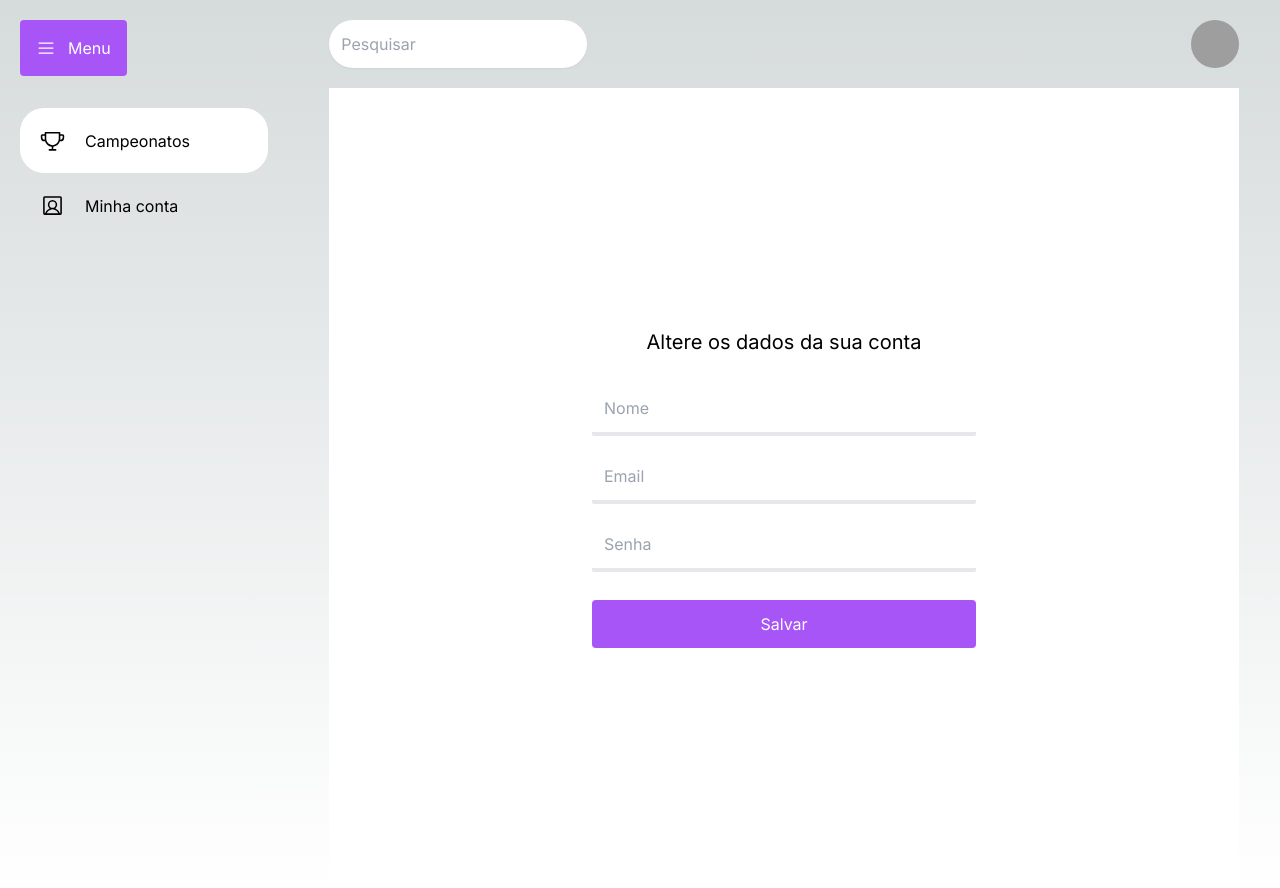
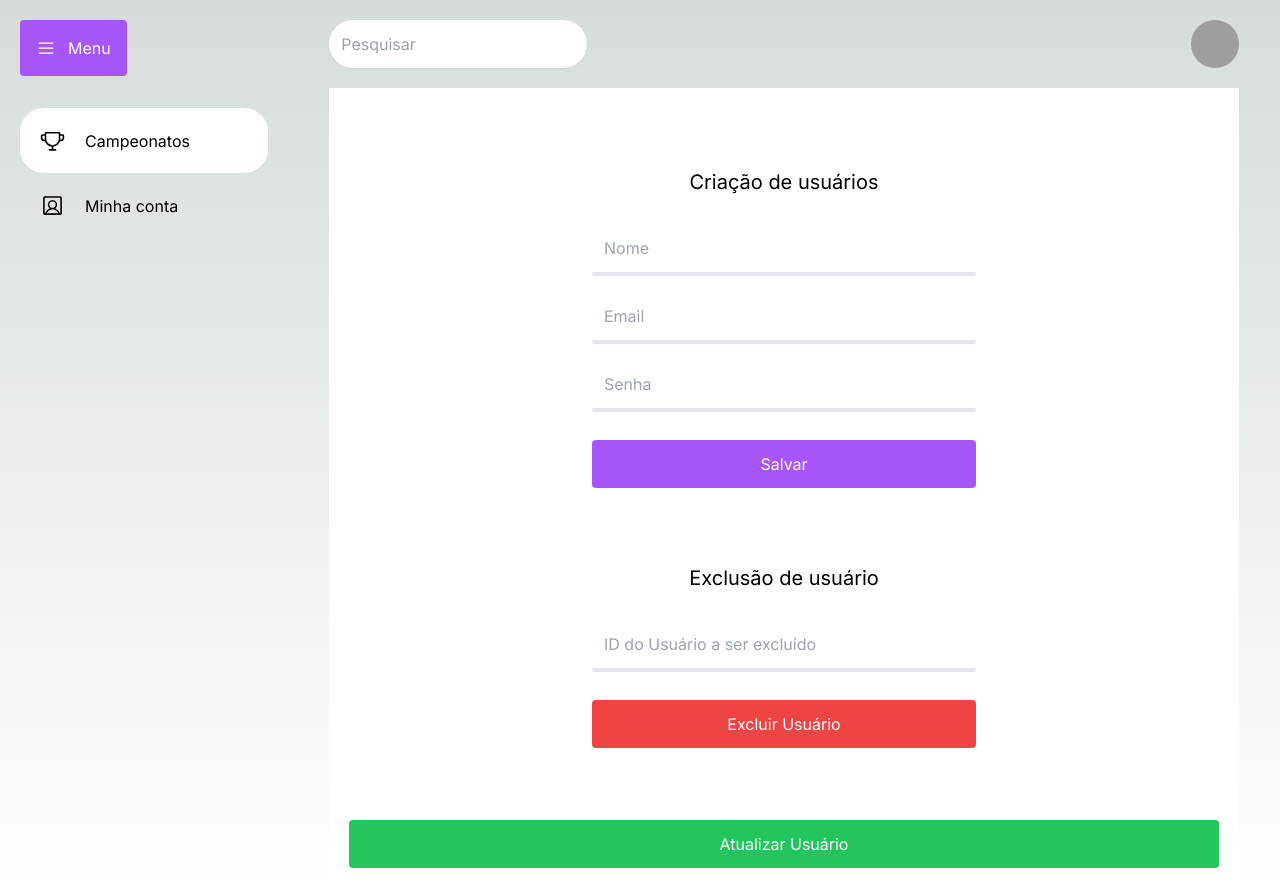
Before and after one commit to gustavo-sorrilha/vertigo-web, a Next.js app: page /profile in a window 1280 px wide. Built offline with nearby package versions, Linux system fonts and the light colour scheme; grey boxes are pictures that could not be loaded.

Commit message:
delete e update de usuários

```diff
--- a/package.json
+++ b/package.json
@@ -11,12 +11,14 @@
   },
   "dependencies": {
     "@phosphor-icons/react": "^2.0.13",
+    "axios": "^1.5.1",
     "cors": "^2.8.5",
     "date-fns": "^2.30.0",
     "express": "^4.18.2",
     "next": "^13.5.3",
     "react": "^18.2.0",
-    "react-dom": "^18.2.0"
+    "react-dom": "^18.2.0",
+    "react-modal": "^3.16.1"
   },
   "devDependencies": {
     "autoprefixer": "latest",
--- /dev/null
+++ b/src/app/profile/UpdateForm.jsx
@@ -0,0 +1,81 @@
+"use client";
+import React, { useState } from 'react';
+import { updateUser } from './functions';
+
+export default function UpdateForm() {
+  const [updateData, setUpdateData] = useState({
+    id: '',
+    nome: '',
+    email: '',
+    senha: ''
+  });
+
+  const handleUpdateInputChange = (e) => {
+    const { name, value } = e.target;
+    setUpdateData({
+      ...updateData,
+      [name]: value
+    });
+  };
+
+  const handleUpdateUser = async (e) => {
+    e.preventDefault();
+
+    try {
+      // Passe o ID do usuário como segundo argumento para a função updateUser
+      await updateUser(updateData, updateData.id);
+      alert('Dados do usuário atualizados com sucesso!');
+      // Adicione lógica adicional após a atualização se necessário
+    } catch (error) {
+      alert(error.message);
+    }
+  };
+
+  return (
+    <form onSubmit={handleUpdateUser} className="flex flex-col m-auto w-96 gap-4">
+      <label>ID:</label>
+      <input
+        type="text"
+        name="id"
+        value={updateData.id}
+        onChange={handleUpdateInputChange}
+        className="bg-white p-3 border-b-4 rounded-sm text-black"
+        placeholder="ID do Usuário"
+        required
+      />
+      <label>Nome:</label>
+      <input
+        type="text"
+        name="nome"
+        value={updateData.nome}
+        onChange={handleUpdateInputChange}
+        className="bg-white p-3 border-b-4 rounded-sm text-black"
+        placeholder="Nome"
+        required
+      />
+      <label>Email:</label>
+      <input
+        type="email"
+        name="email"
+        value={updateData.email}
+        onChange={handleUpdateInputChange}
+        className="bg-white p-3 border-b-4 rounded-sm text-black"
+        placeholder="Email"
+        required
+      />
+      <label>Senha:</label>
+      <input
+        type="password"
+        name="senha"
+        value={updateData.senha}
+        onChange={handleUpdateInputChange}
+        className="bg-white p-3 border-b-4 rounded-sm text-black"
+        placeholder="Senha"
+        required
+      />
+      <button type="submit" className="bg-purple-500 rounded p-3 mt-3 text-white">
+        Atualizar
+      </button>
+    </form>
+  );
+}
--- /dev/null
+++ b/src/app/profile/functions.jsx
@@ -0,0 +1,62 @@
+// functions.js
+
+import { useState } from 'react';
+
+export async function saveUserData(formData) {
+  try {
+    const response = await fetch('http://localhost:8080/usuario', {
+      method: 'POST',
+      headers: {
+        'Content-Type': 'application/json'
+      },
+      body: JSON.stringify(formData)
+    });
+
+    if (response.ok) {
+      return response.json();
+    } else {
+      throw new Error('Erro ao salvar os dados. Por favor, tente novamente mais tarde.');
+    }
+  } catch (error) {
+    console.error('Erro ao enviar a requisição:', error);
+    throw new Error('Erro ao salvar os dados. Por favor, tente novamente mais tarde.');
+  }
+}
+
+export async function deleteUser(userId) {
+  try {
+    const response = await fetch(`http://localhost:8080/usuario/${userId}`, {
+      method: 'DELETE',
+    });
+
+    if (response.ok) {
+      return 'Usuário excluído com sucesso.';
+    } else {
+      throw new Error('Erro ao excluir o usuário. Por favor, tente novamente mais tarde.');
+    }
+  } catch (error) {
+    console.error('Erro ao enviar a requisição:', error);
+    throw new Error('Erro ao excluir o usuário. Por favor, tente novamente mais tarde.');
+  }
+}
+
+export async function updateUser(formData, userId) {
+  try {
+    const response = await fetch(`http://localhost:8080/usuario/${userId}`, {
+      method: 'PUT',
+      headers: {
+        'Content-Type': 'application/json'
+      },
+      body: JSON.stringify(formData)
+    });
+
+    if (response.ok) {
+      return response.json();
+    } else {
+      throw new Error('Erro ao atualizar os dados do usuário. Por favor, tente novamente mais tarde.');
+    }
+  } catch (error) {
+    console.error('Erro ao enviar a requisição:', error);
+    throw new Error('Erro ao atualizar os dados do usuário. Por favor, tente novamente mais tarde.');
+  }
+}
--- a/src/app/profile/page.jsx
+++ b/src/app/profile/page.jsx
@@ -1,23 +1,130 @@
-import { Sidebar, Header, Container,Mapa} from '@/components';
+"use client";
+import React, { useState } from 'react';
+import Modal from 'react-modal';
+import { Sidebar, Header, Container } from '@/components';
+import { saveUserData, deleteUser, updateUser } from './functions';
+import UpdateForm from './UpdateForm';
+
+
 
 export default function Profile() {
+  const [formData, setFormData] = useState({
+    nome: '',
+    email: '',
+    senha: ''
+  });
+
+  const [deleteId, setDeleteId] = useState('');
+  const [isUpdateModalOpen, setIsUpdateModalOpen] = useState(false);
+
+  const handleInputChange = (e) => {
+    const { name, value } = e.target;
+    setFormData({
+      ...formData,
+      [name]: value
+    });
+  };
+
+  const handleDeleteChange = (e) => {
+    setDeleteId(e.target.value);
+  };
+
+  const handleSaveUser = async (e) => {
+    e.preventDefault();
+
+    try {
+      await saveUserData(formData);
+      alert('Dados salvos com sucesso!');
+    } catch (error) {
+      alert(error.message);
+    }
+  };
+
+  const handleDeleteUser = async (e) => {
+    e.preventDefault();
+
+    try {
+      await deleteUser(deleteId);
+      alert('Usuário excluído com sucesso!');
+      setDeleteId('');
+    } catch (error) {
+      alert(error.message);
+    }
+  };
+
+  const handleOpenUpdateModal = () => {
+    setIsUpdateModalOpen(true);
+  };
+
+  const handleCloseUpdateModal = () => {
+    setIsUpdateModalOpen(false);
+  };
+
   return (
     <main className="flex min-h-screen">
       <Sidebar />
 
-    <div className='flex flex-col flex-1'>
+      <div className="flex flex-col flex-1">
         <Header />
 
         <Container>
-        <form action="" className="flex flex-col m-auto w-96 gap-4">
-            <h1 className='text-center mb-3 text-xl text-black'>Altere os dados da sua conta</h1>
-            <input type="text" className="bg-white p-3 border-b-4 rounded-sm" placeholder="Nome" />
-            <input type="text" className="bg-white p-3 border-b-4 rounded-sm" placeholder="Email" />
-            <input type="text" className="bg-white p-3 border-b-4 rounded-sm" placeholder="Senha" />
-            <button type="submit" className="bg-purple-500 rounded p-3 mt-3 text-white">Salvar</button>
+          <form onSubmit={handleSaveUser} className="flex flex-col m-auto w-96 gap-4">
+            <h1 className="text-center mb-3 text-xl text-black">Criação de usuários</h1>
+            <input
+              type="text"
+              name="nome"
+              value={formData.nome}
+              onChange={handleInputChange}
+              className="bg-white p-3 border-b-4 rounded-sm text-black"
+              placeholder="Nome"
+            />
+            <input
+              type="email"
+              name="email"
+              value={formData.email}
+              onChange={handleInputChange}
+              className="bg-white p-3 border-b-4 rounded-sm text-black"
+              placeholder="Email"
+            />
+            <input
+              type="password"
+              name="senha"
+              value={formData.senha}
+              onChange={handleInputChange}
+              className="bg-white p-3 border-b-4 rounded-sm text-black"
+              placeholder="Senha"
+            />
+            <button type="submit" className="bg-purple-500 rounded p-3 mt-3 text-white">
+              Salvar
+            </button>
           </form>
+
+          <form onSubmit={handleDeleteUser} className="flex flex-col m-auto w-96 gap-4 mt-4">
+            <h1 className="text-center mb-3 text-xl text-black">Exclusão de usuário</h1>
+            <input
+              type="text"
+              name="deleteId"
+              value={deleteId}
+              onChange={handleDeleteChange}
+              className="bg-white p-3 border-b-4 rounded-sm text-black"
+              placeholder="ID do Usuário a ser excluído"
+            />
+            <button type="submit" className="bg-red-500 rounded p-3 mt-3 text-white">
+              Excluir Usuário
+            </button>
+          </form>
+          <button onClick={handleOpenUpdateModal} className="bg-green-500 rounded p-3 mt-3 text-white">
+            Atualizar Usuário
+          </button>
+
+          <Modal isOpen={isUpdateModalOpen} onRequestClose={handleCloseUpdateModal}>
+            <h2 className=" text-black">Atualização de Usuário</h2>
+            <UpdateForm />
+          </Modal>
+
+
         </Container>
       </div>
     </main>
-  )
+  );
 }
```
Also changed, not shown: 1 other file (tests, documents, lock files or other folders). Lines whose indentation alone changed are shown as unchanged.
